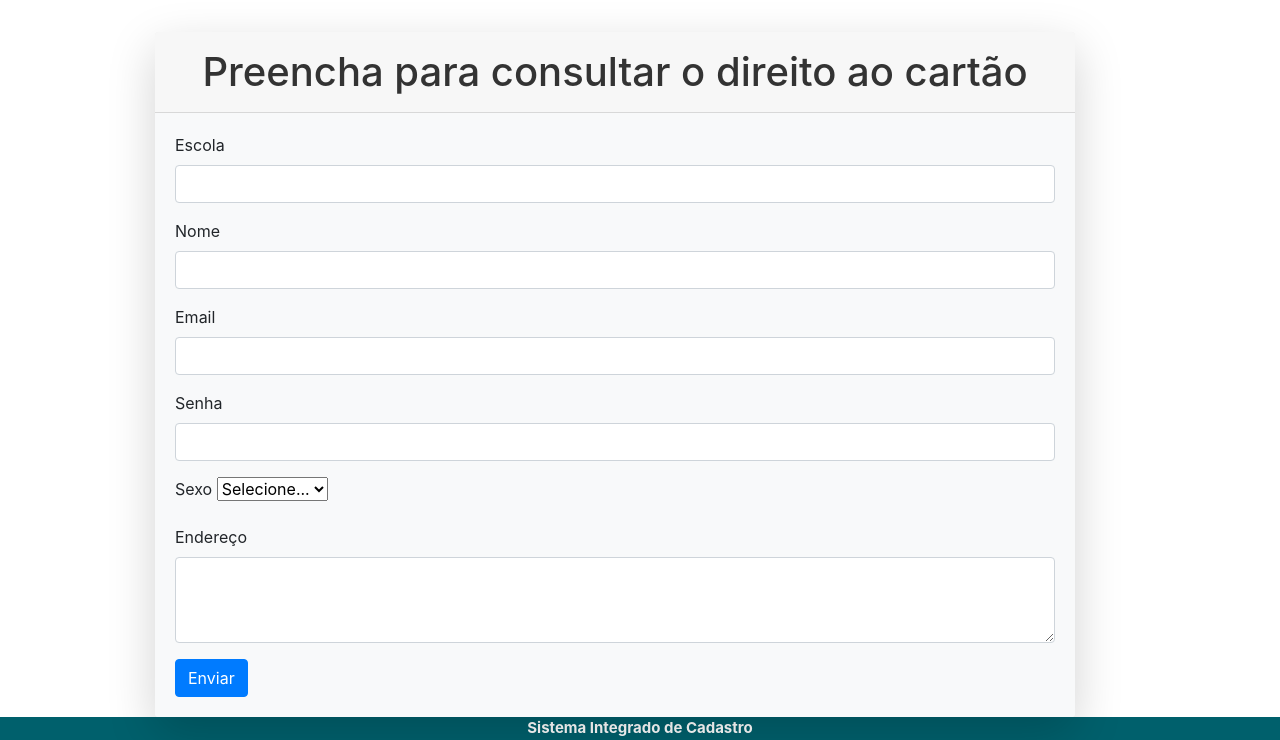
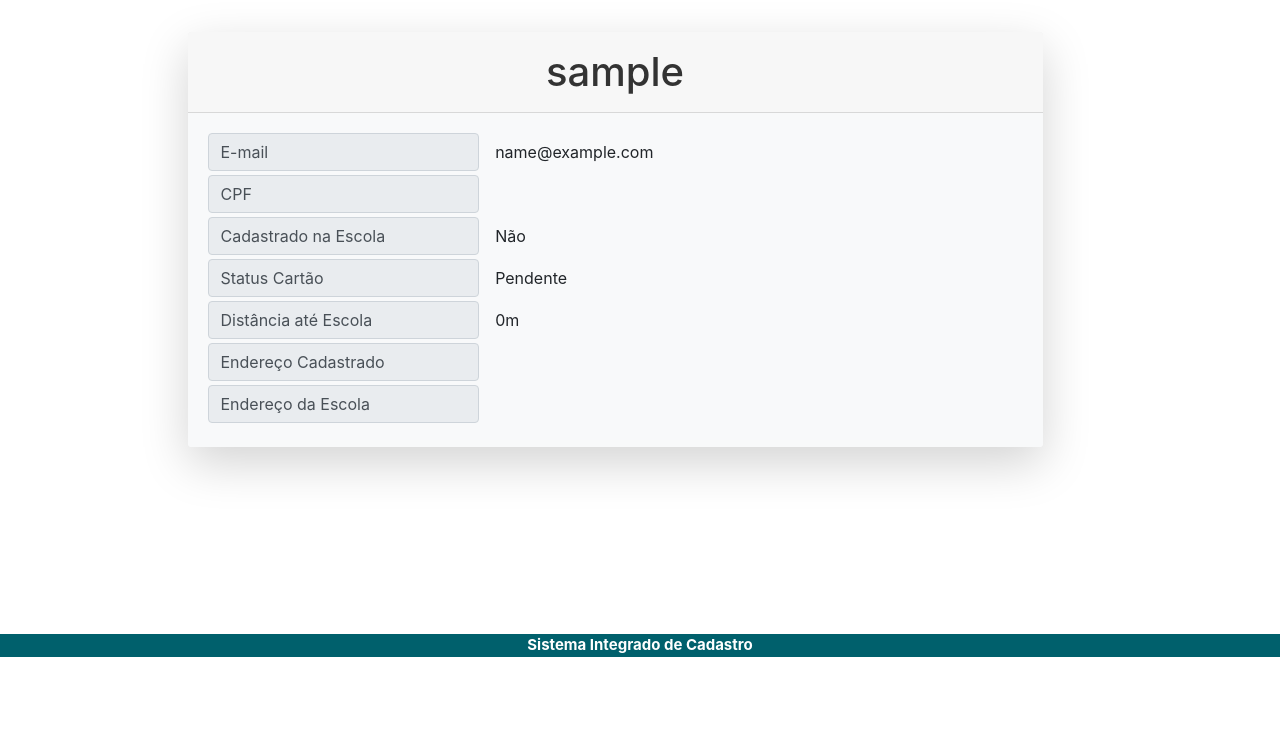
Before and after one commit to willsantos96/projeto-faculdade, a Django app: page /home_aluno/ in a window 1280 px wide. Shown: the part 143-883 px from the top of the page. After the commit the page ends 800 px from the top, so only its background shows below. Run offline with Django 4.2, Linux system fonts and the light colour scheme; the visitor is signed in with stand-in values (Sample User, id 1); data that the repository does not hold is empty; some libraries are stand-ins or nearby versions.

Commit message:
adiciona verificação de status do cartão do aluno

```diff
--- a/app/models.py
+++ b/app/models.py
@@ -19,6 +19,9 @@ class AcessoAlunoManager(BaseUserManager):
 class AcessoAluno(AbstractBaseUser, PermissionsMixin):
     username = models.CharField(max_length=50, unique=True)
     password = models.CharField(max_length=128)
+    email = models.EmailField(unique=True)
+    cpf = models.CharField(max_length=11, unique=True)  # Pode ser ajustado para usar um campo de CPF personalizado
+
 
     is_staff = models.BooleanField(default=False)
     groups = models.ManyToManyField(Group, blank=True, related_name='acessoaluno_user_set')
@@ -51,6 +54,13 @@ class ContaEscolaManager(BaseUserManager):
 class ContaEscola(AbstractBaseUser, PermissionsMixin):
     username = models.CharField(max_length=50, unique=True)
     password = models.CharField(max_length=128)
+    endereco = models.CharField(max_length=255, blank=True)
+    numero = models.CharField(max_length=20, blank=True)
+    complemento = models.CharField(max_length=100, blank=True)
+    bairro = models.CharField(max_length=100, blank=True)
+    cidade = models.CharField(max_length=100, blank=True)
+    cep = models.CharField(max_length=10, blank=True)
+    uf = models.CharField(max_length=2, blank=True)
 
     # Adicione related_name para evitar conflitos
     groups = models.ManyToManyField(Group, blank=True, related_name='contaescola_user_set')
--- a/app/static/css/style.css
+++ b/app/static/css/style.css
@@ -118,7 +118,8 @@ footer {
 }
 
 .nav-item > a:hover {
-    background-color: #ffffff;
-    border: 3px solid #00606c;
+    border-top: 2px solid #00606c;
+    border-left: 2px solid #00606c;
+    border-right: 2px solid #00606c;
     border-radius: 10px 10px 0 0;
 }
--- a/app/templates/base/navbar.html
+++ b/app/templates/base/navbar.html
@@ -6,7 +6,7 @@
         </a>
 
         {% if tipo_usuario %}
-            <p>Você está logado como {{ tipo_usuario }}</p>
+            <p class="fw-bold">Bem vindo, <span class="fw-bold">{{ user.username }}</span> {{user.id}}</p>
         {% else %}
             <p>Você não está autenticado.</p>
         {% endif %}
--- a/app/templates/home_aluno.html
+++ b/app/templates/home_aluno.html
@@ -3,47 +3,40 @@
 
   <div class="container mt-5">
     <div class="row justify-content-center">
-        <div class="col-md-10">
+        <div class="w-75">
             <div class="card border-0 shadow-lg rounded-lg">
                 <div class="card-header bg-gradient-primary text-white text-center py-3">
-                    <h1 class="m-0 dark-heading">Preencha para consultar o direito ao cartão</h1>
+                    <h1 class="m-0 dark-heading">{{ user.username }}</h1>
                 </div>
                 <div class="card-body bg-light rounded-bottom">
-
-
-                    <form>
-                        <div class="mb-3">
-                          <label for="escola" class="form-label">Escola</label>
-                          <input type="text" class="form-control" id="escola" name="escola" required>
+                    <div class="d-flex justify-content-left align-items-center mb-1">
+                        <span class="input-group-text col-md-4" id="inputGroup-sizing">E-mail</span>
+                        <span class="ml-3">{{ user.email }}</span>
                     </div>
-                        <div class="mb-3">
-                          <label for="nome" class="form-label">Nome</label>
-                          <input type="text" class="form-control" id="nome" name="nome" required>
+                    <div class="d-flex justify-content-left align-items-center mb-1">
+                        <span class="input-group-text col-md-4" id="inputGroup-sizing">CPF</span>
+                        <span class="ml-3">{{ user.cpf }}</span>
                     </div>
-                        <div class="mb-3">
-                          <label for="email" class="form-label">Email</label>
-                          <input type="email" class="form-control" id="email" name="email" required>
+                    <div class="d-flex justify-content-left align-items-center mb-1">
+                        <span class="input-group-text col-md-4" id="inputGroup-sizing">Cadastrado na Escola</span>
+                        <span class="ml-3">{{ cadastradoEscola }}</span>
                     </div>
-                        <div class="mb-3">
-                          <label for="senha" class="form-label">Senha</label>
-                          <input type="password" class="form-control" id="senha" name="senha" required>
+                    <div class="d-flex justify-content-left align-items-center mb-1">
+                        <span class="input-group-text col-md-4" id="inputGroup-sizing">Status Cartão</span>
+                        <span class="ml-3">{{ statusCartao }}</span>
                     </div>
-                        <div class="mb-3">
-                          <label for="sexo" class="form-label">Sexo</label>
-                          <select class="form-select" id="sexo" name="sexo" required>
-                            <option value="" disabled selected>Selecione...</option>
-                            <option value="masculino">Masculino</option>
-                            <option value="feminino">Feminino</option>
-                            <option value="outro">Outro</option>
-                          </select>
+                    <div class="d-flex justify-content-left align-items-center mb-1">
+                        <span class="input-group-text col-md-4" id="inputGroup-sizing">Distância até Escola</span>
+                        <span class="ml-3">{{ distancia }}</span>
                     </div>
-                        <div class="mb-3">
-                          <label for="endereco" class="form-label">Endereço</label>
-                          <textarea class="form-control" id="endereco" name="endereco" rows="3" required></textarea>
+                    <div class="d-flex justify-content-left align-items-center mb-1">
+                        <span class="input-group-text col-md-4" id="inputGroup-sizing">Endereço Cadastrado</span>
+                        <span class="ml-3">{{ end1 }}</span>
                     </div>
-                        <button type="submit" class="btn btn-primary">Enviar</button>
-                      </form>
-
+                    <div class="d-flex justify-content-left align-items-center mb-1">
+                        <span class="input-group-text col-md-4" id="inputGroup-sizing">Endereço da Escola</span>
+                        <span class="ml-3">{{ end2 }}</span>
+                    </div>
                 </div>
             </div>
         </div>
--- a/app/templates/login_acesso_aluno.html
+++ b/app/templates/login_acesso_aluno.html
@@ -8,7 +8,7 @@
             <div class="col-md-6">
                 <div class="card w-100">
                     <div class="card-header">
-                        <h2 class="text-center dark-heading">Login Acesso Aluno</h2>
+                        <h2 class="text-center dark-heading">Login Aluno</h2>
                     </div>
                     <div class="card-body d-flex flex-column justify-content-center align-items-center w-100">
                         <form method="post" class="d-flex flex-column justify-content-center align-items-center w-100">
--- a/app/views.py
+++ b/app/views.py
@@ -15,6 +15,7 @@ from .models import AcessoAluno
 from .forms import AcessoAlunoLoginForm
 from .forms import AcessoAlunoForm
 
+import googlemaps
 
 def home (request):
 
@@ -102,7 +103,7 @@ def cadastrar_aluno(request):
         return HttpResponse("Você não tem permissão para acessar essa página, Acesse a Área do Aluno.", status=403)
 
     if request.method == 'POST':
-        form = AlunoForm(request.POST)
+        form = AlunoForm(data=request.POST, codigo_escola=request.user.id)
         if form.is_valid():
             form.save()
             return redirect('selecionar_aluno') # Redirecione para uma página de sucesso
@@ -152,10 +153,45 @@ def home_aluno(request):
     if not isinstance(request.user, AcessoAluno):
         return HttpResponse("Você não tem permissão para acessar essa página, acesse a Área da Escola", status=403)
 
+    alunoCadastrado = list(Aluno.objects.filter(cpf=request.user.cpf))
+    # alunoCadastrado = list(Aluno.objects.filter(cpf='01915558000'))
+    registrado = len(alunoCadastrado)
+    distancia = 0
+    endereco_aluno = ""
+    endereco_escola = ""
+    if registrado == 0:
+        statusCartao = 'Pendente'
+        cadastradoEscola = 'Não'
+
+    else:
+        cadastradoEscola = 'Sim'
+        gmaps = googlemaps.Client(key='AIzaSyAIILmC97tRUkncOmt0QE9Fpu6KPDEHEtU')
+        aluno = Aluno.objects.get(cpf=request.user.cpf)
+        escola = ContaEscola.objects.get(id=aluno.codigo_escola)
+
+        endereco_aluno = montarEnderecoGoogleMaps(aluno.endereco, aluno.numero, aluno.bairro, aluno.cidade, aluno.uf)
+        endereco_escola = montarEnderecoGoogleMaps(escola.endereco, escola.numero, escola.bairro, escola.cidade, escola.uf)
+        result = gmaps.distance_matrix(endereco_aluno, endereco_escola)
+
+        distancia = result['rows'][0]['elements'][0]['distance']['value']
+        if distancia > 1500:
+            statusCartao = "Aprovado"
+        else:
+            statusCartao = "Reprovado"
+
     context = {
         'title': 'Home Aluno',
+        'statusCartao': statusCartao,
+        'cadastradoEscola': cadastradoEscola,
+        'distancia': "{0:,}m".format(distancia).replace(',','.'),
+        'end1': endereco_aluno,
+        'end2': endereco_escola
     }
-    return render(request, 'home_aluno.html')
+
+    return render(request, 'home_aluno.html', context)
+
+def montarEnderecoGoogleMaps(endereco, numero, bairro, cidade, uf):
+    return f"{endereco}, {numero}, {bairro}, {cidade}, {uf}"
 
 @csrf_protect
 def criar_contaaluno(request):
@@ -213,4 +249,5 @@ def login_acesso_aluno(request):
         'form': form,
         'title': 'Login Aluno'
     }
+
     return render(request, 'login_acesso_aluno.html', context)
--- a/requirements.txt
+++ b/requirements.txt
@@ -4,3 +4,4 @@ Django==4.2.4
 django-bootstrap4==23.2
 soupsieve==2.4.1
 sqlparse==0.4.4
+googlemaps==4.2.0
```
Also changed, not shown: app/forms.py (+24 -2 lines), app/templates/criar_contaaluno.html (+20 -15 lines), app/templates/form_escola.html (+40 -15 lines), app/templates/home.html (+0 -14 lines), app/templates/selecionar.html (+3 -6 lines), app/migrations/0013_acessoaluno.py, app/migrations/0017_alter_acessoaluno_email.py (added), app/migrations/0018_alter_acessoaluno_cpf_alter_acessoaluno_email.py (added), app/migrations/0019_contaescola_bairro_contaescola_cep_and_more.py (added). Lines whose indentation alone changed are shown as unchanged.
